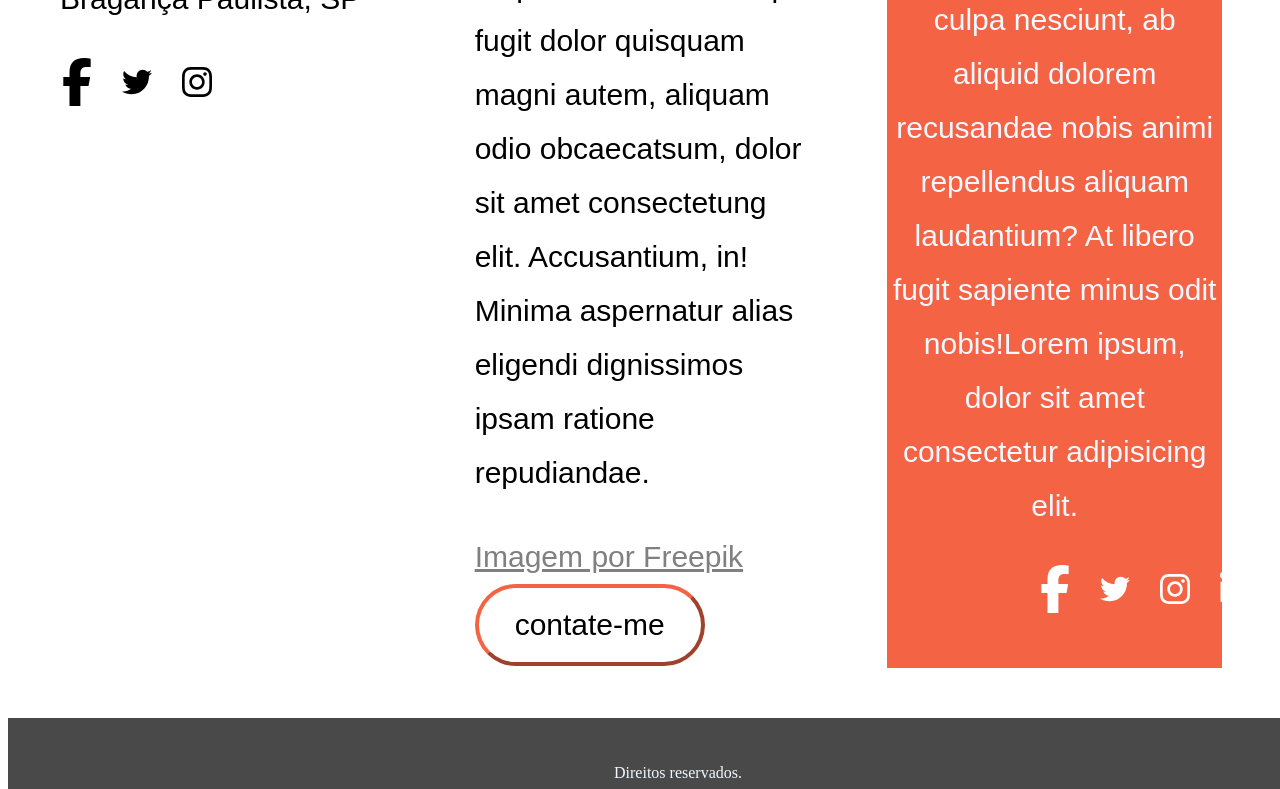
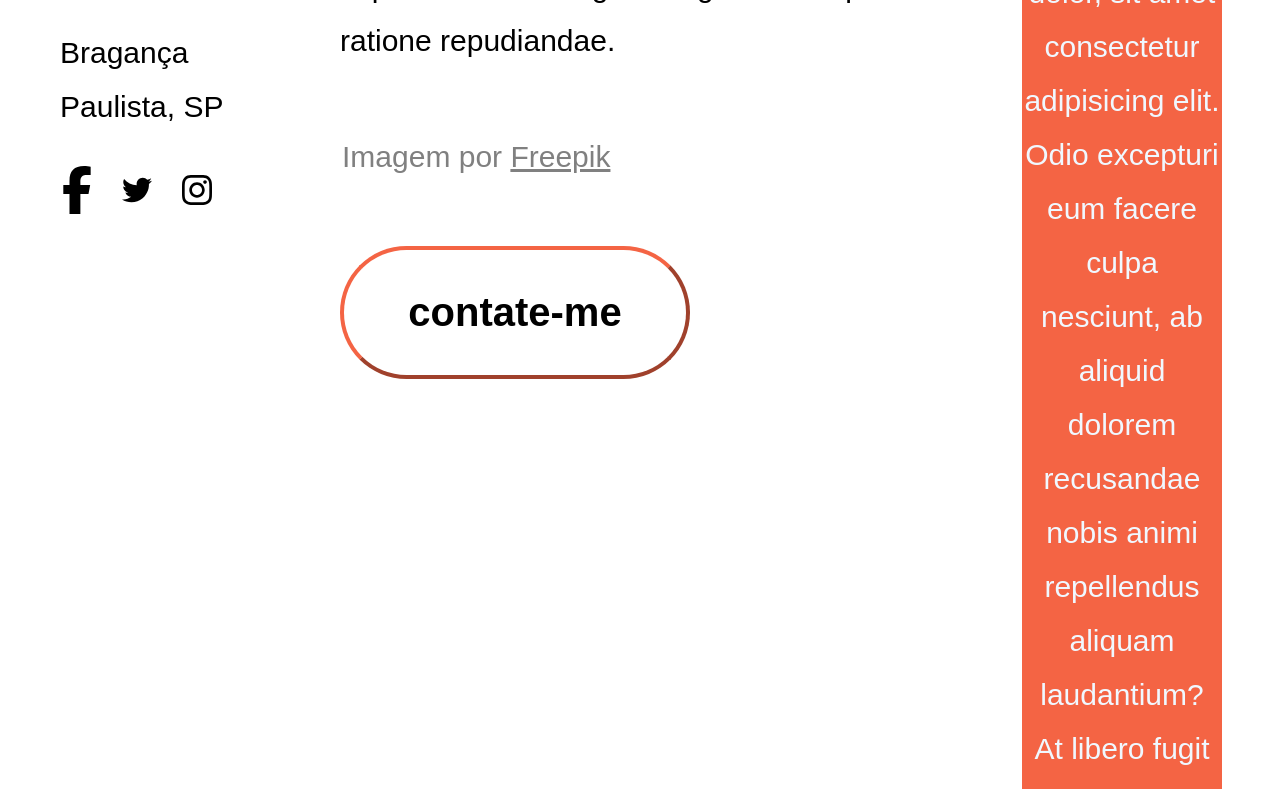
Before and after one commit to JoaoVilelaMuller/site_perfil, a plain HTML site: page index.html in a window 1280 px wide. Shown: the part 1080-1869 px from the top of the page. Drawn offline with Linux system fonts and the light colour scheme.

Commit message:
quase la

```diff
--- a/estilos/estilo.css
+++ b/estilos/estilo.css
@@ -39,14 +39,18 @@ section{
 
 #botao{
     align-items: center;
-    font-size: 30px;
-    border-radius: 45px;
+    font-size: 40px;
+    border-radius: 80px;
     border-width: 4px;
     border-color: #f46444;
-    padding:20px;
-    width: 230px;
+    padding:40px;
+    width: 350px;
     background-color: rgba(0, 0, 0, 0);
 
+}
+
+#freepik{
+    margin-bottom: 30px;
 }
 
 
@@ -80,7 +84,11 @@ a{
 
 #fotosb{
     display: flex;
+    flex-direction: row;
     width: 30px;
-    flex-direction: row;
-    gap:30px
+    gap:30px;
 }
+
+#rodape{
+    font-size: 30px;;
+}
--- a/index.html
+++ b/index.html
@@ -30,8 +30,11 @@
 
             <div id="sobre">
                 <h2>Sobre Mim</h2>
-                <p>Lorem ipsum, dolor sit amet consectetur adipisicing elit. Accusantium, in! Minima aspernatur alias eligendi dignissimos ipsam ratione repudiandae, itaque recusandae sequi fugit dolor quisquam magni autem, aliquam odio obcaecatsum, dolor sit amet consectetung elit. Accusantium, in! Minima aspernatur alias eligendi dignissimos ipsam ratione repudiandae.</p><a href="#">Imagem por Freepik</a>
-                <button id="botao">contate-me</button>
+                <p>Lorem ipsum, dolor sit amet consectetur adipisicing elit. Accusantium, in! Minima aspernatur alias eligendi dignissimos ipsam ratione repudiandae, itaque recusandae sequi fugit dolor quisquam magni autem, aliquam odio obcaecatsum, dolor sit amet consectetung elit. Accusantium, in! Minima aspernatur alias eligendi dignissimos ipsam ratione repudiandae.</p>
+                <div id="freepik">
+                    <p style="color:grey;" >Imagem por <a href="#" >Freepik</a></p>
+                </div>
+                <button id="botao"><strong>contate-me</strong></button>
             </div>
 
 
@@ -54,7 +57,7 @@
     </main>
     <footer>
 
-        <p>Direitos reservados.</p>
+        <p id="rodape">Sample text. Click here to see the next box. Click again or double click to start editing the text.</p>
 
 
     </footer>
```
